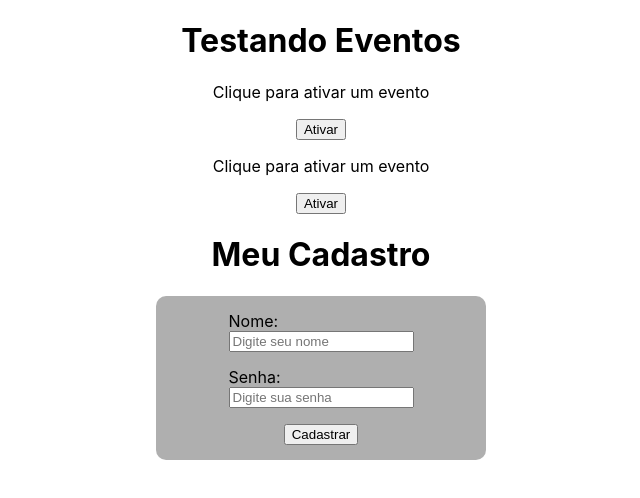
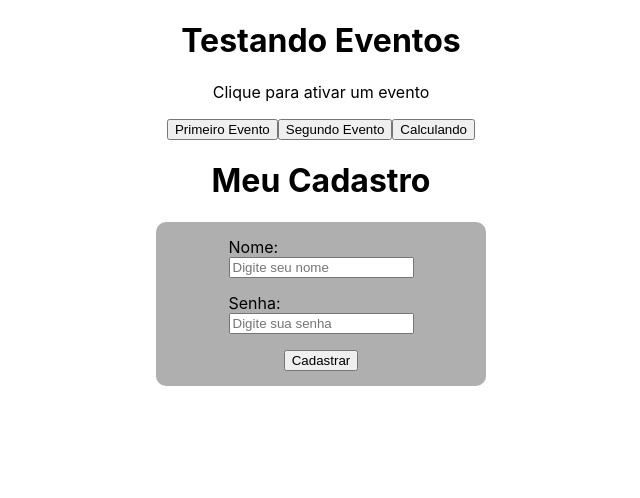
Before and after one commit to viniciuslavouraa/reactJS, a React (Create React App) app in the folder meu-projeto/: page / in a window 1280 px wide. Shown: the top 498 px of the page, without its empty margins (319-959 px from the left). Built offline with nearby package versions, Linux system fonts and the light colour scheme.

Commit message:
passando evento por props

```diff
--- a/meu-projeto/src/App.js
+++ b/meu-projeto/src/App.js
@@ -6,8 +6,7 @@ function App() {
   return (
     <div className="App">
       <h1>Testando Eventos</h1>
-      <Evento numero='1'/>
-      <Evento numero='2'/>
+      <Evento/>
       <Form/>
     </div>
   );
--- a/meu-projeto/src/components/Evento.js
+++ b/meu-projeto/src/components/Evento.js
@@ -1,11 +1,25 @@
-function Evento({numero}) {
-    function MeuEvento() {
-        console.log(`Opa, fui ativado ! ${numero}`)
+import Button from "./evento/Button"
+function Evento() {
+    function meuEvento() {
+        console.log(`Ativando primeiro evento!`)
     }
+
+    function segundoEvento() {
+        console.log(`Ativando segundo evento!`)
+    }
+
+    function calculo() {
+        const n1 = Math.floor(Math.random() * 2000)
+        const n2 = Math.floor(Math.random() * 2000)
+        console.log(`${n1} + ${n2} = ${n1 + n2}`)
+    }
+
     return(
         <div>
             <p>Clique para ativar um evento</p>
-            <button onClick={MeuEvento}>Ativar</button>
+            <Button event={meuEvento} text="Primeiro Evento"/>
+            <Button event={segundoEvento} text="Segundo Evento"/>
+            <Button event={calculo} text="Calculando"/>
         </div>
     )
 
--- a/meu-projeto/src/components/Form.js
+++ b/meu-projeto/src/components/Form.js
@@ -8,8 +8,8 @@ function Form() {
         console.log('Cadastrou o usuário')
     }
 
-    const [name, setName] = useState('Vinicius')
-    const [senha, setSenha] = useState('joaozinh1123')
+    const [name, setName] = useState()
+    const [senha, setSenha] = useState()
 
     return(
         <div>
--- /dev/null
+++ b/meu-projeto/src/components/evento/Button.js
@@ -0,0 +1,5 @@
+function Button({text, event}) {
+
+    return <button onClick={event}>{text}</button>
+}
+export default Button
```
